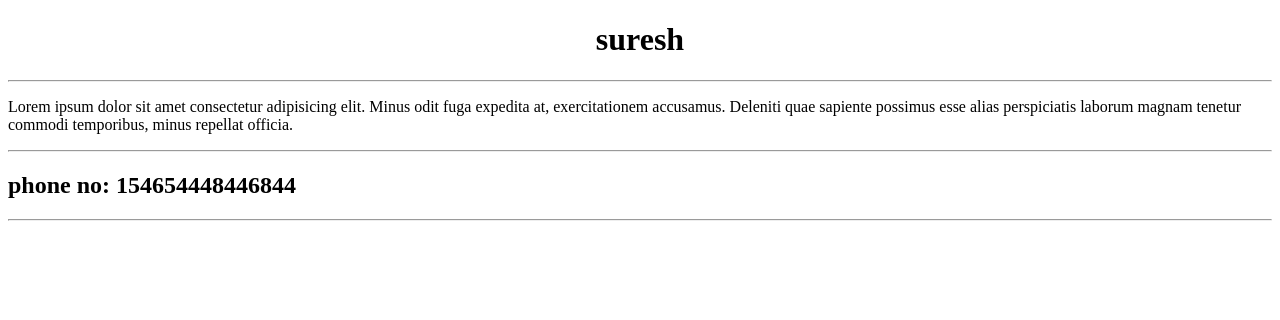
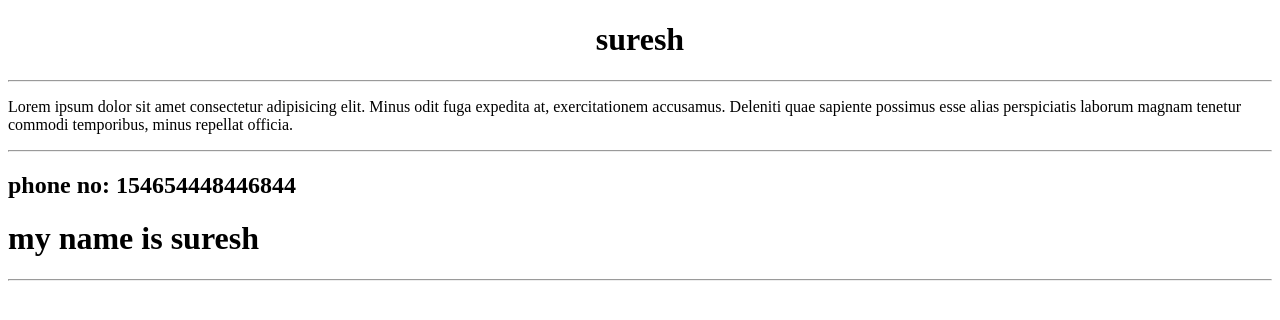
Before and after one commit to Suresh9354/htmlflie, a plain HTML site: page index.html in a window 1280 px wide. Drawn offline with Linux system fonts and the light colour scheme.

Commit message:
Update index.html

```diff
--- a/index.html
+++ b/index.html
@@ -20,6 +20,7 @@
         <h2>
             phone no: 154654448446844
         </h2>
+        <h1>my name is suresh</h1>
         <hr>
     </div>
 </body>
```
